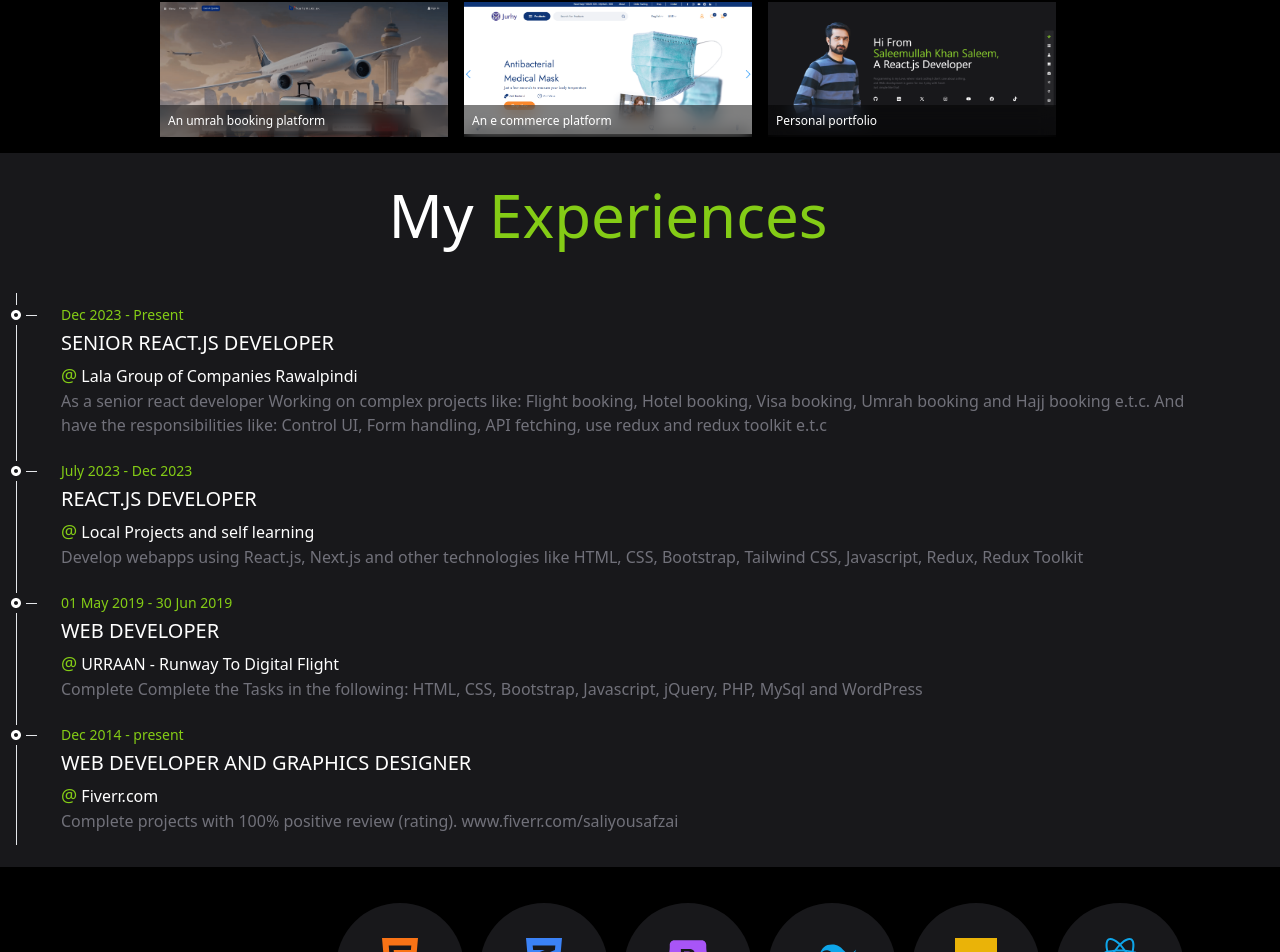
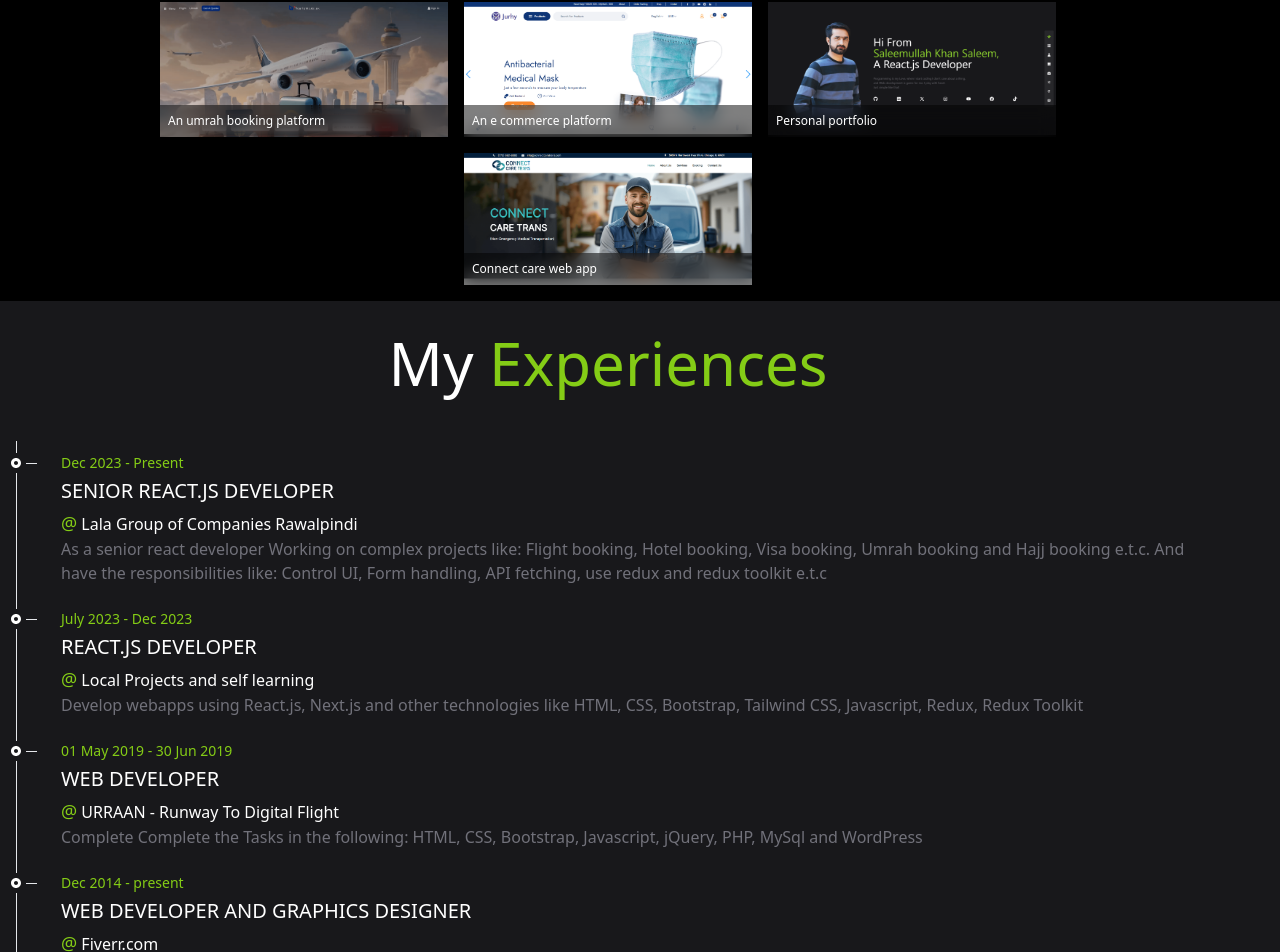
Before and after one commit to saleemullahkhansaleem/portfolio, a React (Vite) app: page / in a window 1280 px wide. Shown: the part 2478-3430 px from the top of the page. Built offline with nearby package versions, Linux system fonts and the light colour scheme.

Commit message:
fix and feat

```diff
--- a/src/Data.js
+++ b/src/Data.js
@@ -120,7 +120,7 @@ export const Data = {
       id: 1,
       name: "Vidamates",
       url: "http://vidamates.com/",
-      gitLink: "https://github.com/saleemullahkhansaleem",
+      gitLink: "https://github.com/syedalishah009/vida-mate-frontend",
       image: "projects/vidamates-sm.png",
       imageFull: "projects/vidamates-lg.png",
       tagline: "A freelancing platform",
@@ -143,7 +143,7 @@ export const Data = {
       id: 2,
       name: "Tripplanner PK",
       url: "https://www.tripplannerpk.com/",
-      gitLink: "https://github.com/saleemullahkhansaleem",
+      gitLink: "https://github.com/LALA-International/tripplanner.pk",
       image: "projects/tripplanner-sm.png",
       imageFull: "projects/tripplanner-lg.png",
       tagline: "A travel booking platform",
@@ -232,7 +232,7 @@ export const Data = {
       id: 7,
       name: "Umrah Journey",
       url: "https://www.umrahjourney.co.uk/",
-      gitLink: "https://github.com/saleemullahkhansaleem",
+      gitLink: "https://github.com/LALA-International/umrahjourney.co.uk",
       image: "projects/umrahjourney-sm.png",
       imageFull: "projects/umrahjourney-lg.png",
       tagline: "An umrah booking platform",
@@ -274,7 +274,7 @@ export const Data = {
       id: 9,
       name: "Mr Portfolio",
       url: "https://my-medi-vercel.vercel.app/",
-      gitLink: "https://github.com/saleemullahkhansaleem",
+      gitLink: "https://github.com/saleemullahkhansaleem/portfolio",
       image: "projects/portfolio-sm.png",
       imageFull: "projects/portfolio-lg.png",
       tagline: "Personal portfolio",
@@ -288,6 +288,22 @@ export const Data = {
         { name: "Node.js", icon: FaNodeJs },
       ],
       description: "Personal portfolio",
+    },
+    {
+      id: 10,
+      name: "Connect Care Trans",
+      url: "https://connectcaretrans.net/",
+      gitLink: "https://github.com/saleemullahkhansaleem/connect-care",
+      image: "projects/connect-sm.png",
+      imageFull: "projects/connect-lg.png",
+      tagline: "Connect care web app",
+      usedTools: [
+        { name: "HTML", icon: FaHtml5 },
+        { name: "CSS", icon: FaCss3Alt },
+        { name: "JavaScript", icon: FaJs },
+        { name: "Bootstrap", icon: FaBootstrap },
+      ],
+      description: "Connect care trans web app",
     },
   ],
   experiences: [
```
Also changed, not shown: public/projects/connect-lg.png (added), public/projects/connect-sm.png (added).
